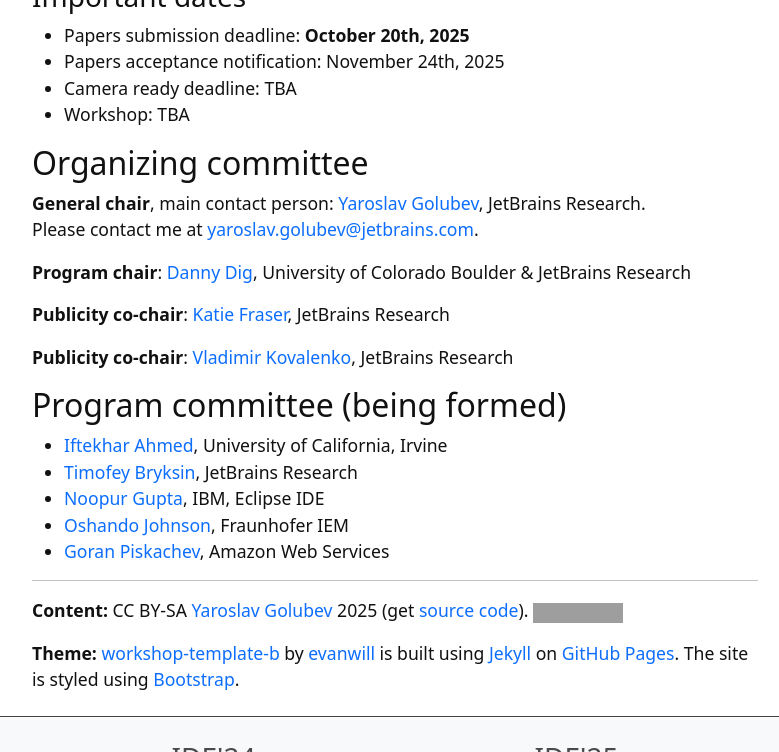
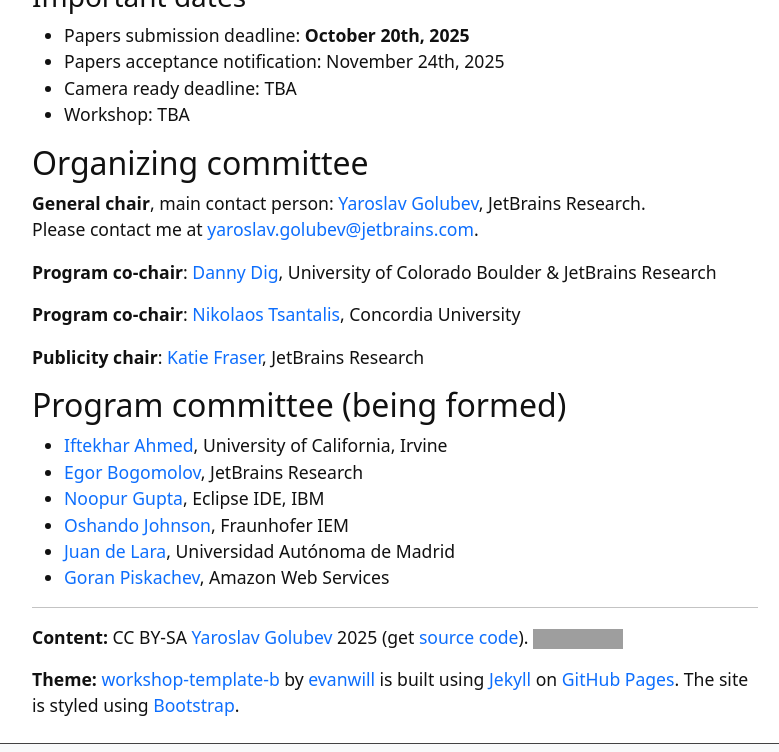
Before and after one commit to ide-workshop/ide-workshop.github.io, a Jekyll site: the page built from index.md, in a window 1280 px wide and 900 px high, scrolled down 3488 px, cut to the strip 0-752 px from the top of the window. Shown: the whole strip, without its empty margins (245-1024 px from the left). Built offline with Jekyll 4.4.1, drawn with Linux system fonts in a browser that asks for light colours; grey boxes are pictures that could not be loaded.

Commit message:
Adding PCs and organizers

```diff
--- a/index.md
+++ b/index.md
@@ -125,18 +125,19 @@
 
 **General chair**, main contact person: [Yaroslav Golubev](https://areyde.com/), JetBrains Research.<br />Please contact me at [yaroslav.golubev@jetbrains.com](mailto:yaroslav.golubev@jetbrains.com).
 
-**Program chair**: [Danny Dig](http://dig.cs.illinois.edu/), University of Colorado Boulder & JetBrains Research
+**Program co-chair**: [Danny Dig](http://dig.cs.illinois.edu/), University of Colorado Boulder & JetBrains Research
 
-**Publicity co-chair**: [Katie Fraser](https://www.linkedin.com/in/katherine-fraser-0739121b0/), JetBrains Research
+**Program co-chair**: [Nikolaos Tsantalis](https://users.encs.concordia.ca/~nikolaos/), Concordia University
 
-**Publicity co-chair**: [Vladimir Kovalenko](vovak.me), JetBrains Research
+**Publicity chair**: [Katie Fraser](https://www.linkedin.com/in/katherine-fraser-0739121b0/), JetBrains Research
 
 ## Program committee (being formed)
 
 * [Iftekhar Ahmed](https://ics.uci.edu/~iftekha/), University of California, Irvine
-* [Timofey Bryksin](https://jzuken.github.io/), JetBrains Research
-* [Noopur Gupta](https://www.linkedin.com/in/noopur2507), IBM, Eclipse IDE
+* [Egor Bogomolov](https://www.linkedin.com/in/egor-bogomolov-97ab3a162/?originalSubdomain=nl), JetBrains Research
+* [Noopur Gupta](https://www.linkedin.com/in/noopur2507), Eclipse IDE, IBM
 * [Oshando Johnson](https://www.linkedin.com/in/oshandojohnson/), Fraunhofer IEM
+* [Juan de Lara](http://arantxa.ii.uam.es/~jlara/), Universidad Autónoma de Madrid
 * [Goran Piskachev](https://piskachev.github.io), Amazon Web Services
 
 [//]: # (&#40;{% include toc.html %}&#41;)
```
